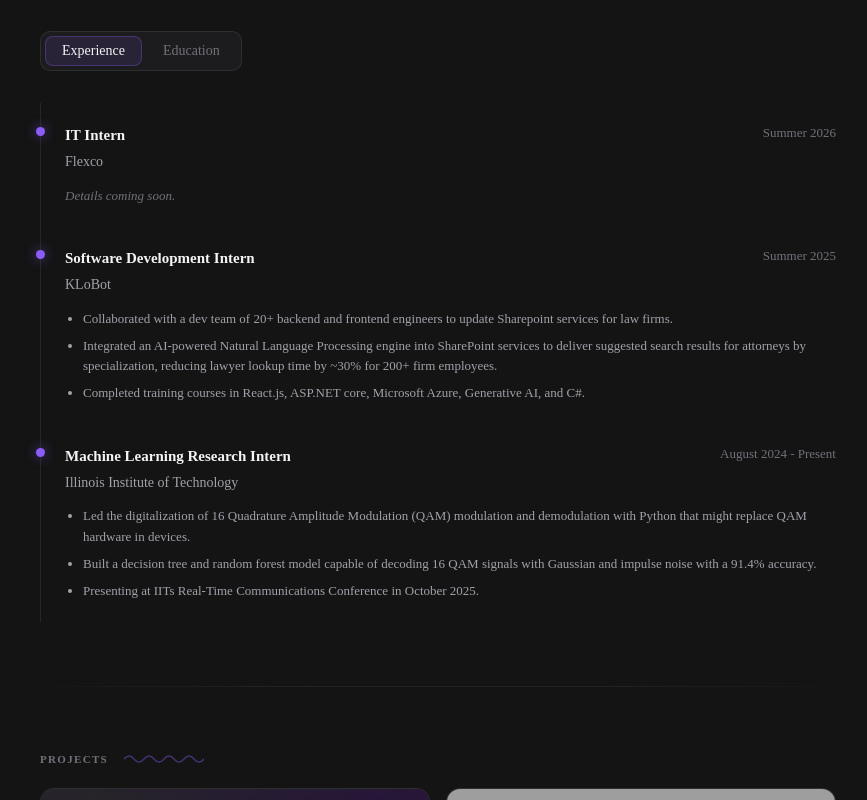
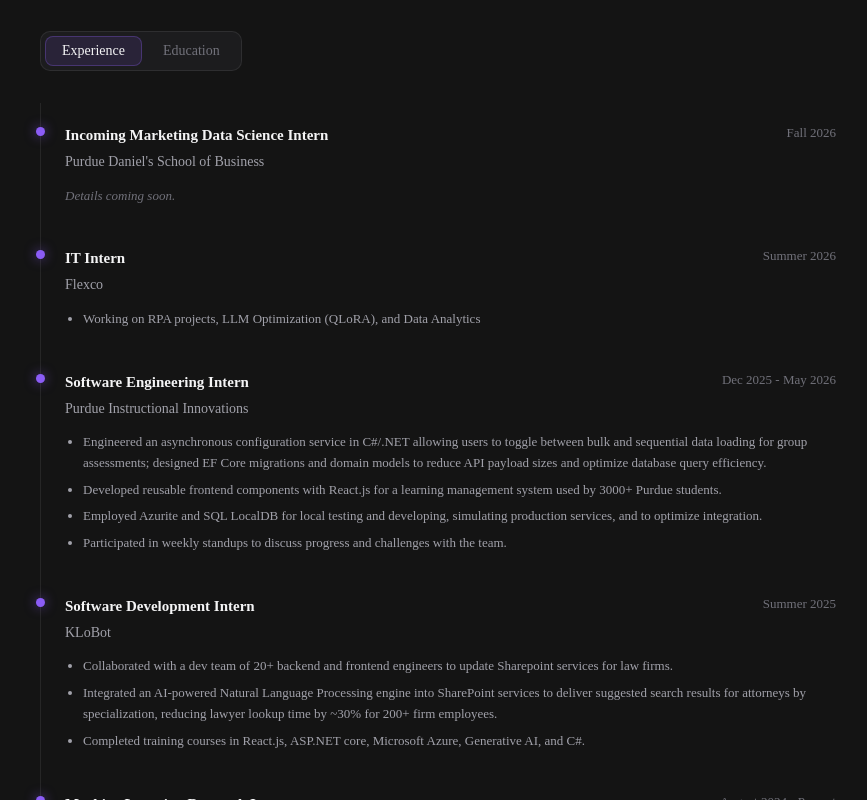
Before and after one commit to abar-1/personalWebsite, a Next.js app: page / in a window 1280 px wide. Shown: the part 1080-1880 px from the top of the page, without its empty margins (202-1069 px from the left). Built offline with nearby package versions, Linux system fonts and the light colour scheme; grey boxes are pictures that could not be loaded.

Commit message:
Updated experience section

```diff
--- a/src/app/Components/Experience.js
+++ b/src/app/Components/Experience.js
@@ -4,11 +4,30 @@
 
 const experiences = [
   {
+    company: "Purdue Daniel's School of Business",
+    title: "Incoming Marketing Data Science Intern",
+    date: "Fall 2026",
+    bulletPoints:[
+      ""
+    ],
+    placeholder: true
+  },
+  {
     company: "Flexco",
     title: "IT Intern",
     date: "Summer 2026",
-    bulletPoints: [],
-    placeholder: true,
+    bulletPoints: ["Working on RPA projects, LLM Optimization (QLoRA), and Data Analytics"],
+  },
+  {
+    company: "Purdue Instructional Innovations",
+    title: "Software Engineering Intern",
+    date: "Dec 2025 - May 2026",
+    bulletPoints: [
+      "Engineered an asynchronous configuration service in C#/.NET allowing users to toggle between bulk and sequential data loading for group assessments; designed EF Core migrations and domain models to reduce API payload sizes and optimize database query efficiency.",
+      "Developed reusable frontend components with React.js for a learning management system used by 3000+ Purdue students.",
+      "Employed Azurite and SQL LocalDB for local testing and developing, simulating production services, and to optimize integration.",
+      "Participated in weekly standups to discuss progress and challenges with the team."
+    ],
   },
   {
     company: "KLoBot",
```
